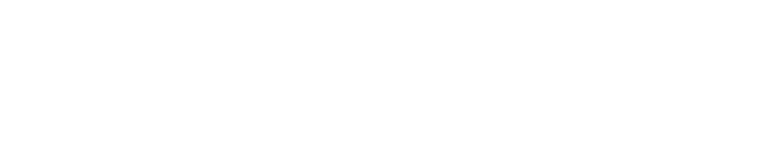
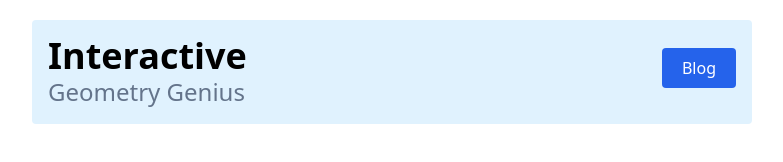
Before and after one commit to Ayanbanerjee93/Geometry-Genius, a plain HTML site: page index.html in a window 1280 px wide. Shown: the whole page, without its empty margins (88-871 px from the left). Drawn offline with nearby package versions, Linux system fonts and the light colour scheme.

Commit message:
header added

```diff
--- a/index.html
+++ b/index.html
@@ -9,7 +9,19 @@
     <script src="https://cdn.tailwindcss.com"></script>
 
 </head>
-<body>
+<body class="w-3/4">
+    <header class="m-auto bg-sky-100 w-3/4	p-4 mt-5 rounded">
+       <div class="flex justify-between">
+        <div class="">
+            <h1 class="text-4xl	font-bold">Interactive </h1>
+            <h1 class="text-2xl	font-medium	text-slate-500">Geometry Genius</h1>
+        </div>
+        <div class=" pt-3">
+            <button class="rounded bg-blue-600 font-medium px-5 py-2 text-1xl	text-white">Blog</button>
+        </div>
+       </div>
+
+    </header>
 
 
 
```
